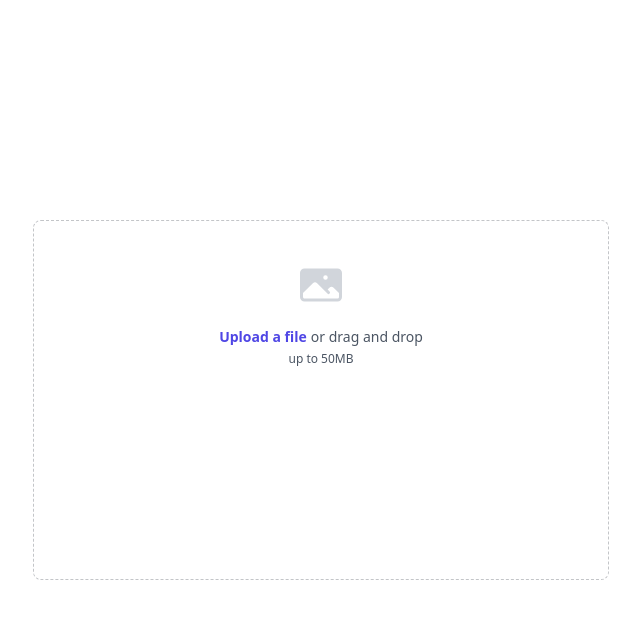
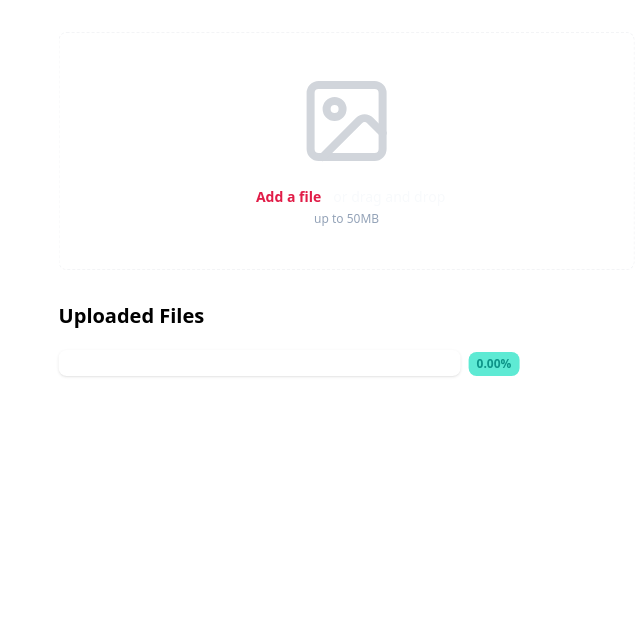
Before and after one commit to onuraydin98/file-upload, a React (Vite) app in the folder upload-template/: page / in a window 1280 px wide. Shown: the top 618 px of the page, without its empty margins (319-959 px from the left). Built offline with nearby package versions, Linux system fonts and the light colour scheme.

Commit message:
feat: component updates

```diff
--- a/upload-template/src/components/FileUpload.tsx
+++ b/upload-template/src/components/FileUpload.tsx
@@ -1,11 +1,14 @@
 import { useRef, useState } from "react"
+import axios from "axios"
 import { v4 as uuid } from "uuid"
 import toast from "react-hot-toast"
 import calcFileSize from "@/utils/file-size"
+import { Image } from "lucide-react"
 import cn from "@/utils/cn"
 import Item from "@/components/Item"
+import ProgressBar from "./ProgressBar"
 
-export type TFile = {
+export type TCustomFile = {
     id: string
     fileName: string
     fileType: string
@@ -13,32 +16,47 @@ export type TFile = {
     dateTime: string
     fileSize: string
     uploadProgress?: number
+    reader: FileReader
+    rawFile: File
+    errorMsg?: string
 }
 
 const processFile = (
     file: File,
-    onChange: React.Dispatch<React.SetStateAction<TFile[]>>,
+    onChange: React.Dispatch<React.SetStateAction<TCustomFile[]>>,
 ) => {
     const reader = new FileReader()
     const { name, type, lastModified, size } = file
     const fileId = uuid().slice(0, 8)
+    let errorOccurred = false
 
-    console.log("image", reader.result)
+    reader.onloadstart = () => {
+        errorOccurred = false
+        onChange(prev => {
+            const existingFile = prev.find(prevFile => prevFile.id === fileId)
 
-    reader.onloadstart = e => {
-        console.log("load start", file.name, e)
-        onChange(prev => [
+            if (existingFile) {
+                // Reset error state when retrying
+                existingFile.errorMsg = undefined
+                return prev
+            }
+
+            // If not a duplicate, add a new file to the state
+            return [
                 ...prev,
                 {
                     id: fileId,
                     fileName: name,
-                fileType: type,
+                    fileType: "",
+                    dateTime: "",
                     fileImage: "",
-                dateTime: new Date(lastModified).toLocaleString("tr-TR"),
                     fileSize: calcFileSize(size),
-                uploadProgress: 0, // Initialize uploadProgress to 0
+                    uploadProgress: 0,
+                    reader: reader,
+                    rawFile: file,
                 },
-        ])
+            ]
+        })
     }
 
     reader.onprogress = event => {
@@ -55,13 +73,32 @@ const processFile = (
         }
     }
 
-    reader.onloadend = () => {
+    reader.onload = () => {
         // Set uploadProgress to 100 when the file is fully loaded
+        if (errorOccurred) {
             onChange(prev =>
                 prev.map(prevFile =>
                     prevFile.id === fileId
                         ? {
                               ...prevFile,
+                              errorMsg: "An error happens when reading file!",
+                          }
+                        : prevFile,
+                ),
+            )
+
+            return
+        }
+
+        onChange(prev =>
+            prev.map(prevFile =>
+                prevFile.id === fileId
+                    ? {
+                          ...prevFile,
+                          fileType: type,
+                          dateTime: new Date(lastModified).toLocaleString(
+                              "tr-TR",
+                          ),
                           uploadProgress: 100,
                           fileImage: reader.result as string,
                       }
@@ -72,31 +109,16 @@ const processFile = (
         console.log("load ended", file.name)
     }
 
-    // reader.onload = () => {
-    //     onChange(prev => [
-    //         ...prev,
-    //         {
-    //             id: fileId,
-    //             fileName: name,
-    //             fileType: type,
-    //             fileImage: reader.result as string,
-    //             dateTime: new Date(lastModified).toLocaleString("tr-TR"),
-    //             fileSize: calcFileSize(size),
-    //         },
-    //     ])
-    // }
-
-    // reader.onerror = error => {
-    //     console.error("Error reading file:", error)
-    // }
-
-    // reader.onloadstart = () => console.log("load started", file.name)
-    // reader.onloadend = () => {}
+    reader.onerror = () => {
+        errorOccurred = true
+        toast.error(`An error has occured when uploading ${file.name}`, {
+            id: "upload-error",
+        })
+    }
 
     if (calcFileSize(file.size) === "false") {
         return toast.error(`${file.name} is bigger than 50MB`, {
-            position: "bottom-right",
-            // style: { backgroundColor: "red" },
+            id: "file-size-error",
         })
     }
 
@@ -104,20 +126,90 @@ const processFile = (
 }
 
 export const FileUpload = () => {
-    const [selectedFiles, setSelectedFiles] = useState<TFile[]>([])
+    const [selectedFiles, setSelectedFiles] = useState<TCustomFile[]>([])
+    const [uploadedFiles, setUploadedFiles] = useState<File[]>([])
+    const [uploadProgress, setUploadProgress] = useState<number>(0)
+    const [isLoading, setLoading] = useState(false)
+
+    const abortControllerRef = useRef<AbortController | null>(null)
     const dropAreaRef = useRef<HTMLDivElement | null>(null)
 
-    console.log("render")
+    const handleSubmit = async (e: React.FormEvent) => {
+        e.preventDefault()
+        setUploadProgress(0)
+        setLoading(true)
 
-    // eslint-disable-next-line @typescript-eslint/no-explicit-any
-    const handleSubmit = (e: any) => {
-        e.preventDefault()
+        try {
+            const formData = new FormData()
+            const formArray: File[] = []
 
-        console.log("e", e)
+            // Append each selected file to the FormData object
+            selectedFiles.forEach(file => {
+                formData.append("files", file.rawFile)
+                formArray.push(file.rawFile)
+            })
+
+            // Make sure there are files to upload
+            if (formData.getAll("files").length === 0) {
+                toast.error("No files selected for upload", {
+                    id: "no-files-error",
+                })
+                return
+            }
+
+            // Abort Controller
+            const abortController = new AbortController()
+            abortControllerRef.current = abortController
+
+            const response = await axios
+                .post("https://httpbin.org/post", formData, {
+                    // Track the upload progress
+                    onUploadProgress: progressEvent => {
+                        const loaded = progressEvent.loaded
+                        const total = progressEvent.total
+                        //@ts-expect-error Will be fixed
+                        const progress = Math.round((loaded / total) * 100)
+
+                        // Update the state to track the progress
+                        setUploadProgress(progress)
+                    },
+                    signal: abortController.signal,
+                })
+                .finally(() => {
+                    setLoading(false)
+                })
+
+            // Check if the request was successful
+            if (response.status === 200) {
+                toast.success("Files uploaded successfully!", {
+                    id: "upload-success",
+                })
+                // Reset the selectedFiles state after successful upload
+                setSelectedFiles([])
+                setUploadedFiles(prev => [...prev, ...formArray])
+            } else {
+                toast.error(`Failed to upload files: ${response.statusText}`, {
+                    id: "upload-fail",
+                })
+            }
+        } catch (error) {
+            // Check if the upload was aborted by the user
+            if (axios.isCancel(error)) {
+                toast.error("Upload aborted by user", {
+                    id: "upload-abort",
+                })
+            } else {
+                toast.error(
+                    `Error during file upload: ${(error as Error).message}`,
+                    {
+                        id: "upload-error",
+                    },
+                )
+            }
+        }
     }
 
     const handleInputChange = (e: React.ChangeEvent<HTMLInputElement>) => {
-        console.log("input render change")
         if (e.target.files && e.target.files.length > 0) {
             Array.from(e.target.files).forEach(file => {
                 if (!file) return
@@ -127,12 +219,13 @@ export const FileUpload = () => {
     }
 
     const handleDeleteSelectedFile = (id: string) => {
-        // TODO: Change below
-        if (window.confirm("Are you sure you want to delete this Image?")) {
+        if (window.confirm("Are you sure you want to delete this file?")) {
             const result = selectedFiles.filter(data => data.id !== id)
             setSelectedFiles(result)
         }
     }
+
+    const handleAbortUpload = () => abortControllerRef.current?.abort()
 
     const handleDragOver = (e: React.DragEvent) => {
         e.preventDefault()
@@ -164,39 +257,41 @@ export const FileUpload = () => {
         }
     }
 
+    console.log("overAll Progress", uploadProgress)
+    // uploadedFiles.forEach(e => console.log("uploaded", e))
+    console.log("form", uploadedFiles)
+
     return (
-        <form className="p-4" onSubmit={handleSubmit}>
+        <form onSubmit={handleSubmit}>
             <div className="flex py-4">
+                <div
+                    className={cn(
+                        "fixed inset-8 h-fit w-[45%] translate-x-[60%] translate-y-0 space-y-8 transition-transform duration-300",
+                        selectedFiles.length > 0 &&
+                            "translate-x-0 translate-y-0",
+                        // !selectedFiles.length &&
+                        //     uploadedFiles.length > 0 &&
+                        //     "-translate-y-[30%] translate-x-0",
+                    )}
+                >
                     <div
                         ref={dropAreaRef}
                         onDragOver={handleDragOver}
                         onDragLeave={handleDragLeave}
                         onDrop={handleDrop}
                         className={cn(
-                        "fixed inset-8 m-auto flex max-h-[45%] w-[45%] justify-center rounded-lg border border-dashed border-gray-900/25 px-6 py-10",
+                            " m-auto flex justify-center rounded-lg border border-dashed border-gray-100 px-6 py-10",
                             selectedFiles.length > 0 && "m-[unset]",
                         )}
                     >
                         <div className="text-center">
-                        {/* Move svg into another file */}
-                        <svg
-                            className="mx-auto h-12 w-12 text-gray-300"
-                            viewBox="0 0 24 24"
-                            fill="currentColor"
-                            aria-hidden="true"
-                        >
-                            <path
-                                fillRule="evenodd"
-                                d="M1.5 6a2.25 2.25 0 012.25-2.25h16.5A2.25 2.25 0 0122.5 6v12a2.25 2.25 0 01-2.25 2.25H3.75A2.25 2.25 0 011.5 18V6zM3 16.06V18c0 .414.336.75.75.75h16.5A.75.75 0 0021 18v-1.94l-2.69-2.689a1.5 1.5 0 00-2.12 0l-.88.879.97.97a.75.75 0 11-1.06 1.06l-5.16-5.159a1.5 1.5 0 00-2.12 0L3 16.061zm10.125-7.81a1.125 1.125 0 112.25 0 1.125 1.125 0 01-2.25 0z"
-                                clipRule="evenodd"
-                            />
-                        </svg>
+                            <Image className="m-auto h-24 w-24 text-gray-300" />
                             <div className="mt-4 flex text-sm leading-6 text-gray-600">
                                 <label
                                     htmlFor="file-upload"
-                                className="relative cursor-pointer rounded-md bg-white font-semibold text-indigo-600 focus-within:outline-none focus-within:ring-2 focus-within:ring-indigo-600 focus-within:ring-offset-1 hover:text-indigo-500"
+                                    className="relative cursor-pointer rounded-md px-2 font-semibold text-rose-600 focus-within:outline-none focus-within:ring-2 focus-within:ring-rose-600 focus-within:ring-offset-1 hover:text-rose-500"
                                 >
-                                <span>Upload a file</span>
+                                    <span>Add a file</span>
                                     <input
                                         multiple
                                         id="file-upload"
@@ -206,16 +301,72 @@ export const FileUpload = () => {
                                         onChange={handleInputChange}
                                     />
                                 </label>
-                            <p className="pl-1">or drag and drop</p>
+                                <p className="pl-1 text-slate-50">
+                                    or drag and drop
+                                </p>
                             </div>
-                        <p className="text-xs leading-5 text-gray-600">
+                            <p className="text-xs leading-5 text-slate-400">
                                 up to 50MB
                             </p>
                         </div>
                     </div>
+                    <div className="ml-auto flex flex-col space-y-4 rounded-lg">
+                        <div className="flex justify-between">
+                            <h2 className="text-xl font-semibold">
+                                Uploaded Files
+                            </h2>
+                            {isLoading && (
+                                <button
+                                    type="button"
+                                    onClick={handleAbortUpload}
+                                    className="rounded-lg border border-rose-300 px-2 py-1 text-rose-300 hover:bg-rose-300 hover:text-rose-500 disabled:cursor-not-allowed disabled:text-rose-600"
+                                >
+                                    Abort Upload
+                                </button>
+                            )}
+                        </div>
+
+                        {
+                            <ProgressBar
+                                progress={uploadProgress}
+                                isAborted={
+                                    abortControllerRef.current?.signal
+                                        .aborted || false
+                                }
+                                isError={false}
+                            />
+                        }
+
+                        {uploadedFiles.length > 0 && (
+                            <ul className="max-h-[40dvh] divide-y divide-gray-100 overflow-y-auto overscroll-contain">
+                                {uploadedFiles.map(file => (
+                                    <li
+                                        key={`${file.name}-${
+                                            Math.random() * 100
+                                        }`}
+                                        className="flex justify-between py-2"
+                                    >
+                                        <p>{file.name}</p>
+                                        <p>{calcFileSize(file.size)}</p>
+                                    </li>
+                                ))}
+                            </ul>
+                        )}
+                    </div>
+                </div>
                 {selectedFiles.length > 0 && (
-                    <div className="ml-auto flex w-1/2 flex-col space-y-4 rounded-lg bg-indigo-100 p-4 text-indigo-600">
-                        <h2 className="text-xl font-semibold">Preview</h2>
+                    <div className="ml-auto flex w-1/2 flex-col space-y-4 rounded-lg  p-4 text-rose-600">
+                        <div className="flex justify-between border-b border-rose-300 pb-4">
+                            <h2 className="text-2xl font-semibold">Preview</h2>
+                            <button
+                                disabled={isLoading}
+                                type="submit"
+                                className="rounded-lg border border-rose-300 px-2 py-1 hover:bg-rose-300 hover:text-rose-500 disabled:cursor-not-allowed disabled:text-rose-600"
+                            >
+                                {isLoading ? "Uploading.." : "Upload"}
+                            </button>
+                        </div>
+
                         <ul className="divide-y divide-gray-100">
                             {selectedFiles.map(file => (
                                 <Item
--- a/upload-template/src/components/Item.tsx
+++ b/upload-template/src/components/Item.tsx
@@ -1,18 +1,46 @@
-import { Trash2, File } from "lucide-react"
+import { useState, type HTMLAttributes } from "react"
+import { Trash2, File, RotateCcw } from "lucide-react"
 import ProgressBar from "@/components/ProgressBar"
-import type { HTMLAttributes } from "react"
-import type { TFile } from "@/components/FileUpload"
+import type { TCustomFile } from "@/components/FileUpload"
 
 interface Props extends HTMLAttributes<HTMLDivElement> {
-    file: TFile
+    file: TCustomFile
     onRemove: (id: string) => void
 }
 
 const Item = ({ file, onRemove }: Props) => {
-    // console.log("file", file)
+    const { reader, rawFile } = file
+    const [isAborted, setAborted] = useState(false)
+
+    const handleAbortButtonDisplay = () => {
+        if (reader.readyState === reader.DONE) return false
+        if (file.errorMsg) return false
+        if (isAborted) return false
+
+        return true
+    }
+    const isAbortAvailable = handleAbortButtonDisplay()
+
+    // --- Unit Test Start ---
+
+    // const clickEvent = new MouseEvent("click", {
+    //     bubbles: true,
+    //     cancelable: true,
+    //     view: window,
+    // })
+
+    // setTimeout(() => {
+    //     // document.getElementById("abort")?.dispatchEvent(clickEvent)
+    //     reader.dispatchEvent(new Event("error"))
+    // }, 10)
+
+    // --- Unit Test End ---
+
+    reader.onabort = () => setAborted(true)
+
     return (
-        <li className="flex justify-between gap-x-6 py-2">
-            <div className="flex min-w-0 flex-[1_1_70%] gap-x-4">
+        <li className="flex justify-between gap-x-6 py-4 text-slate-50">
+            <div className=" flex min-w-0 flex-1 gap-x-4">
                 {file.fileName.match(/.(jpg|jpeg|png|gif|svg|webp)$/i) ? (
                     <img
                         className="h-24 w-24 flex-none rounded-lg"
@@ -20,39 +48,75 @@ const Item = ({ file, onRemove }: Props) => {
                         alt={file.fileName}
                     />
                 ) : (
-                    <File size="6rem" className="text-gray-500" />
+                    <File size="6rem" className="text-gray-300" />
                 )}
-                <div className="min-w-0 flex-auto">
-                    <p className="text-sm font-semibold leading-6 text-gray-900">
+                <div className="flex min-w-0 flex-auto flex-col ">
+                    {(!isAborted || !!file.errorMsg) && (
+                        <div className="flex-1">
+                            <p className="line-clamp-1 text-sm font-semibold leading-6">
                                 {file.fileName}
                             </p>
-                    <p className="mt-1 truncate text-xs leading-5 text-gray-500">
+                            <p className="mt-1 truncate text-xs leading-5">
                                 {file.fileSize}
                             </p>
+                        </div>
+                    )}
                     {file.uploadProgress !== undefined && (
-                        // <progress
-                        //     value={file.uploadProgress}
-                        //     max="100"
-                        //     className="mt-2 w-full rounded-lg"
-                        // />
-                        <ProgressBar progress={file.uploadProgress} />
+                        <ProgressBar
+                            progress={file.uploadProgress}
+                            isAborted={isAborted}
+                            isError={!!file.errorMsg}
+                        />
                     )}
                 </div>
             </div>
             <div className="hidden justify-between sm:flex sm:flex-col sm:items-end">
-                <p className="mt-1 text-end text-xs leading-5 text-gray-500 [text-wrap:pretty]">
+                <p className="mt-1 text-end text-xs leading-5 text-gray-300 [text-wrap:pretty]">
                     Last Modified: {file.dateTime}
                 </p>
+                {file.errorMsg ? (
                     <button
                         type="button"
                         className="group mb-2"
+                        onClick={() => {
+                            reader.readAsDataURL(rawFile)
+                        }}
+                    >
+                        <RotateCcw
+                            size="2rem"
+                            className="text-rose-300 group-hover:text-rose-400"
+                        />
+                    </button>
+                ) : (
+                    <div className="flex items-center gap-2">
+                        {isAbortAvailable && (
+                            <button
+                                id="abort"
+                                type="button"
+                                disabled={!!file.errorMsg}
+                                className=" rounded-lg border border-rose-300 px-2 py-1 text-rose-300 hover:bg-rose-300 hover:text-rose-500 disabled:cursor-not-allowed disabled:text-rose-600"
+                                onClick={() => reader.abort()}
+                            >
+                                Abort
+                            </button>
+                        )}
+                        {isAborted && (
+                            <span className="text-rose-400">
+                                Upload is aborted..
+                            </span>
+                        )}
+                        <button
+                            type="button"
+                            className="group "
                             onClick={() => onRemove(file.id)}
                         >
                             <Trash2
                                 size="2rem"
-                        className="text-rose-500 group-hover:text-opacity-70"
+                                className="text-gray-200 group-hover:text-gray-300"
                             />
                         </button>
+                    </div>
+                )}
             </div>
         </li>
     )
--- a/upload-template/src/components/ProgressBar.tsx
+++ b/upload-template/src/components/ProgressBar.tsx
@@ -1,16 +1,37 @@
-const ProgressBar = ({ progress }: { progress: number }) => {
+import cn from "@/utils/cn"
+
+const ProgressBar = ({
+    progress,
+    isAborted,
+    isError,
+}: {
+    progress: number
+    isAborted: boolean
+    isError: boolean
+}) => {
     return (
-        <div className="relative pt-1">
+        <div className="relative max-w-[80%] pt-1">
             <div className="flex gap-2">
-                <div className="bg-grey-light flex w-full rounded-lg shadow">
+                <div className="flex w-full rounded-lg bg-white shadow">
                     <div
-                        style={{ width: `${progress}%` }}
-                        className="whitespace-nowrap rounded-lg bg-teal-500 py-2 text-center text-white shadow-none"
+                        style={{
+                            width: `${isAborted || isError ? 10 : progress}%`,
+                        }}
+                        className={cn(
+                            "whitespace-nowrap rounded-lg bg-teal-500 py-2 text-center text-white shadow-none",
+                            (isAborted || isError) && "bg-rose-500",
+                        )}
                     />
                 </div>
                 <div>
-                    <span className="inline-block rounded-lg bg-teal-300 px-2 py-1 text-xs font-semibold uppercase text-teal-600">
-                        {`${progress}%`}
+                    <span
+                        className={cn(
+                            "inline-block rounded-lg bg-teal-300 px-2 py-1 text-xs font-semibold uppercase text-teal-600",
+                            (isError || isAborted) &&
+                                "bg-rose-300 text-rose-600",
+                        )}
+                    >
+                        {`${isError ? 0 : progress.toFixed(2)}%`}
                     </span>
                 </div>
             </div>
```
Lines whose indentation alone changed are shown as unchanged.
